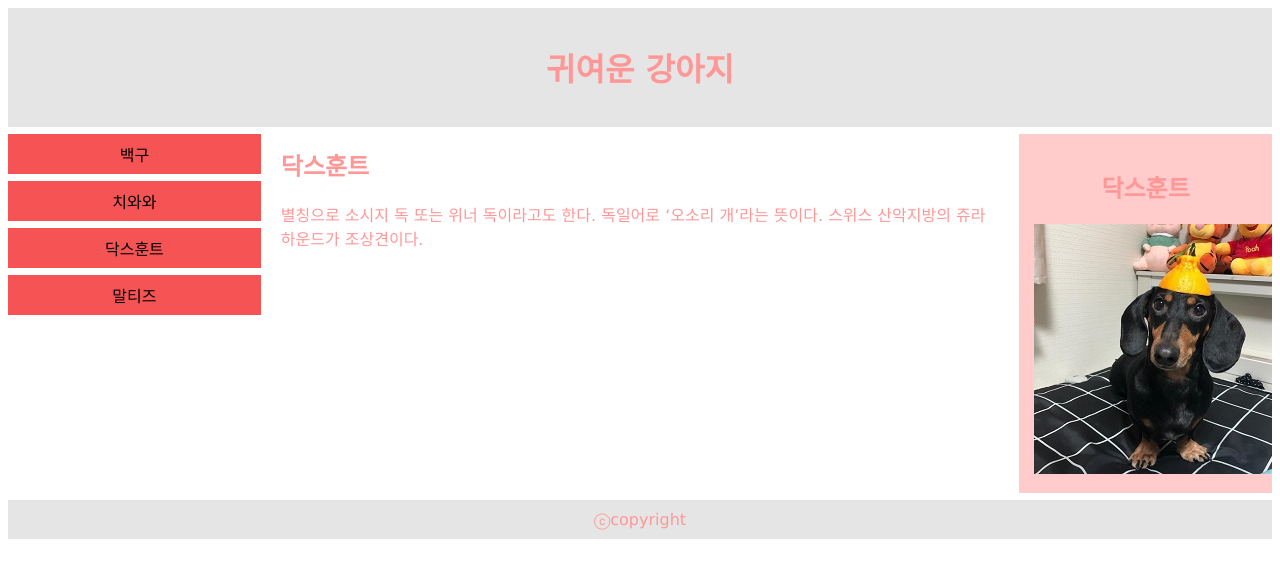
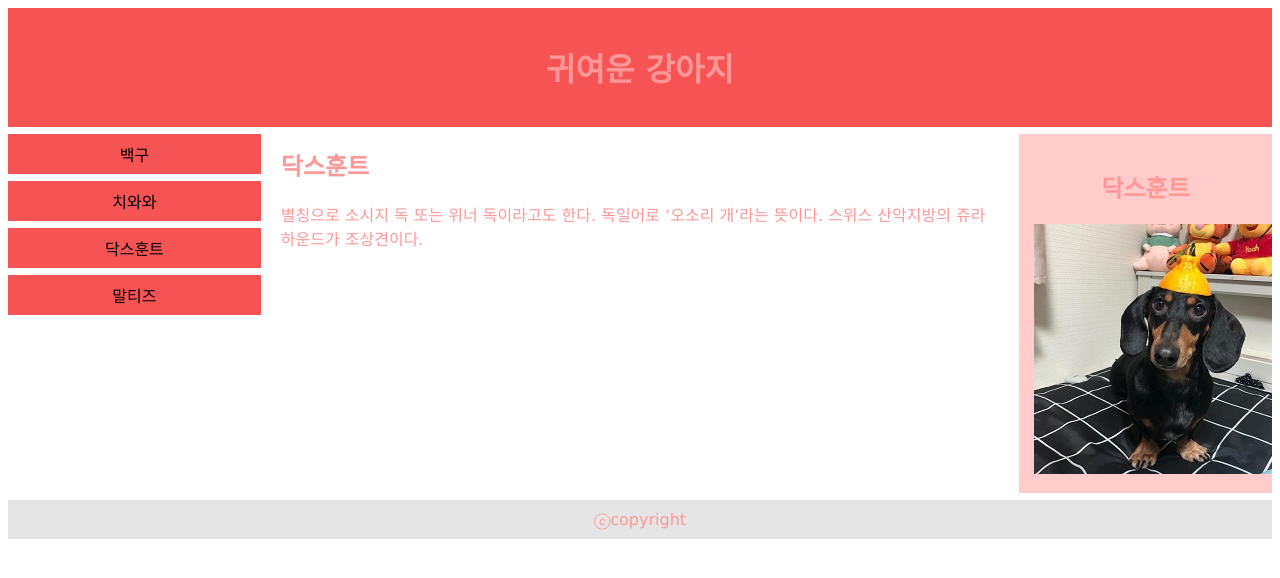
Before and after one commit to jang12345/jang12345.github.io, a plain HTML site: page link_3.html in a window 1280 px wide. Drawn offline with Linux system fonts and the light colour scheme.

Commit message:
Update link_3.html

```diff
--- a/link_3.html
+++ b/link_3.html
@@ -59,7 +59,7 @@
   </head>
   <body style="font-family: Verdana; color:#ff9797;">
 
-<div style="background-color:#e5e5e5; padding:15px; text-align:center;">
+<div style="background-color:#f55354; padding:15px; text-align:center;">
   <h1>귀여운 강아지</h1>
 </div>
 
```
